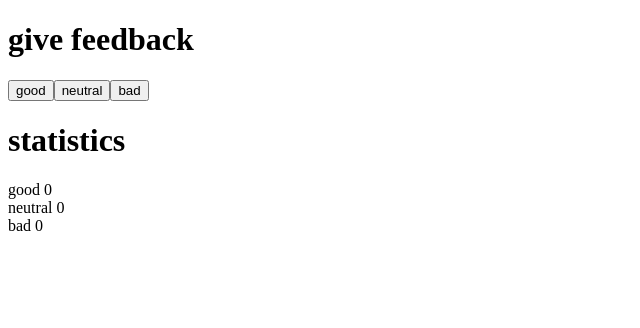
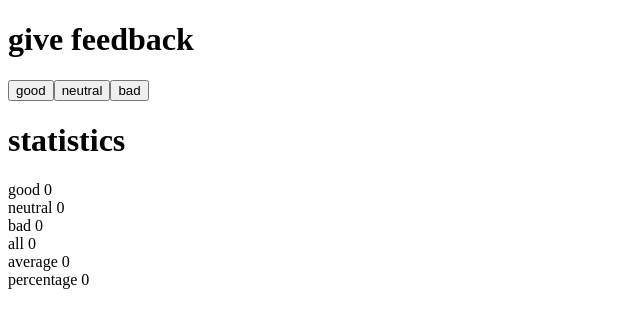
Before and after one commit to devchsykas/FullStackOpen2022, a React (Create React App) app in the folder part1/unicafe/: page / in a window 1280 px wide. Shown: the top 328 px of the page, without its empty margins (0-640 px from the left). Built offline with nearby package versions, Linux system fonts and the light colour scheme.

Commit message:
exercise 1.7 unicafe

```diff
--- a/part1/unicafe/src/App.js
+++ b/part1/unicafe/src/App.js
@@ -17,20 +17,34 @@ const App = () => {
   const [good, setGood] = useState(0);
   const [neutral, setNeutral] = useState(0);
   const [bad, setBad] = useState(0);
+  const [all, setAll] = useState(0);
 
   const handleGoodClick = () => {
     // console.log("clicked the good button");
     setGood(good + 1);
+    setAll(all + 1);
   };
 
   const handleNeutralClick = () => {
     // console.log("clicked the neutral button");
     setNeutral(neutral + 1);
+    setAll(all + 1);
   };
 
   const handleBadClick = () => {
     // console.log("clicked the bad button");
     setBad(bad + 1);
+    setAll(all + 1);
+  };
+
+  const averageClicks = () => {
+    const avg = all ? (good - bad) / all : all;
+    return avg;
+  };
+
+  const positiveClicks = () => {
+    const positive = good ? (good * 100) / all : good;
+    return positive;
   };
 
   return (
@@ -43,6 +57,9 @@ const App = () => {
       <Statistic text="good" value={good} />
       <Statistic text="neutral" value={neutral} />
       <Statistic text="bad" value={bad} />
+      <Statistic text="all" value={all} />
+      <Statistic text="average" value={averageClicks()} />
+      <Statistic text="percentage" value={positiveClicks()} />
     </div>
   );
 };
```
